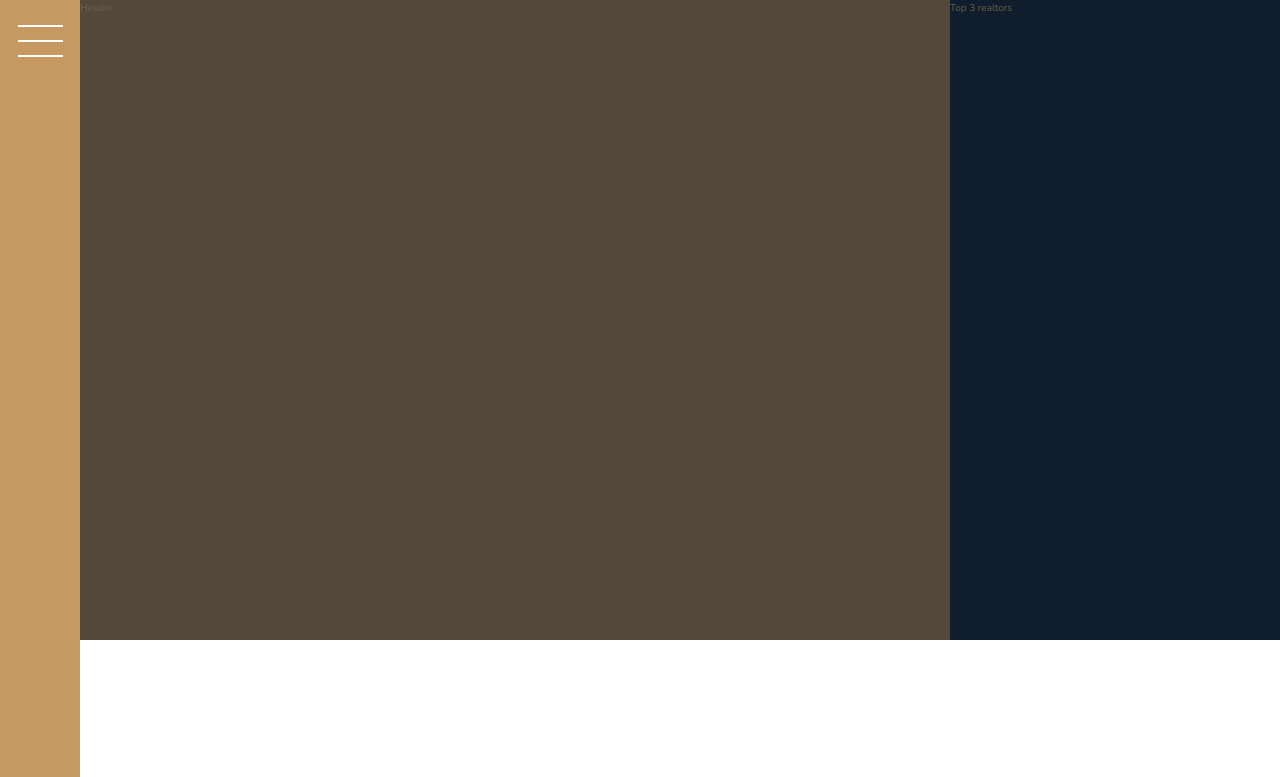
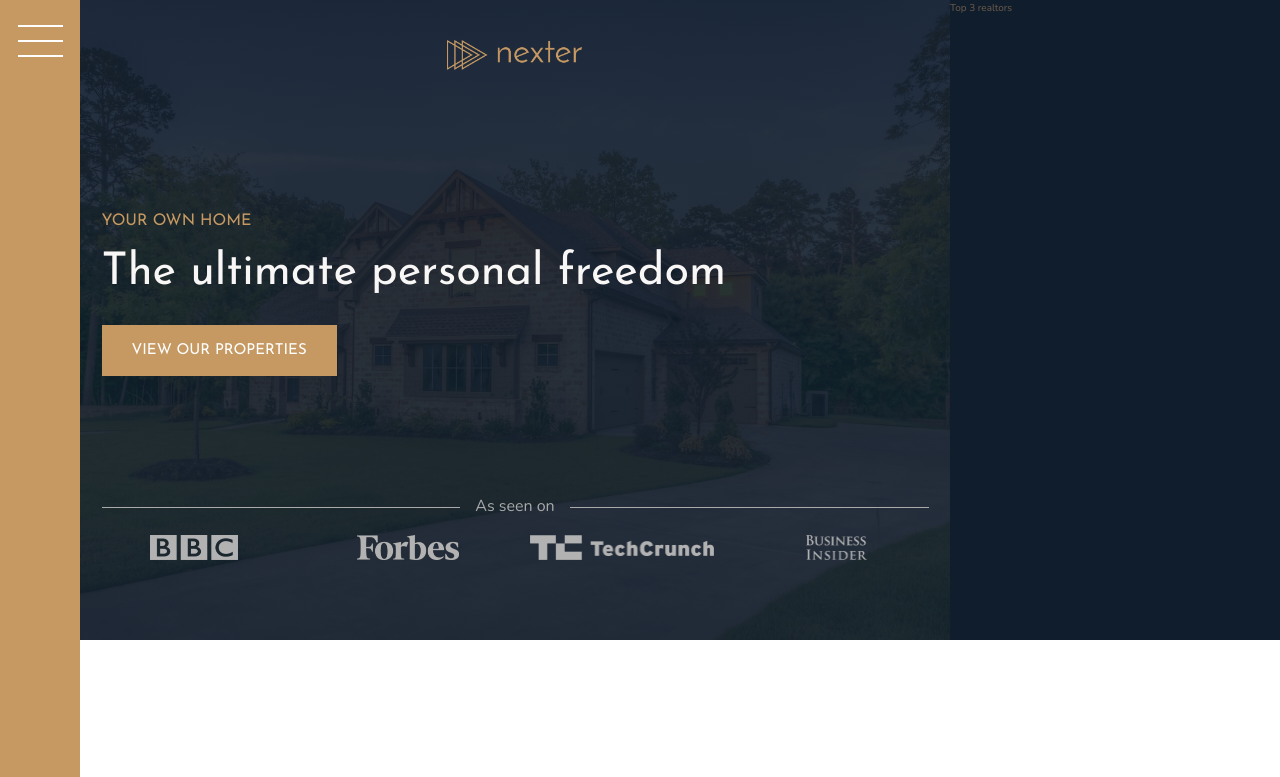
Before and after one commit to eben-k/nexter, a website: page index.html in a window 1280 px wide. Shown: the top 777 px of the page. Drawn offline with nearby package versions, Linux system fonts and the light colour scheme.

Commit message:
build header section - explore the use and differences with min-content and max-content - use fractional units to exploit viewport heights and widths

```diff
--- a/index.html
+++ b/index.html
@@ -19,7 +19,17 @@
       <button class="nav-btn"></button>
     </div>
     <header class="header">
-      Header
+      <img src="img/logo.png" alt="Nexter Logo" class="header__logo" />
+      <h3 class="heading-3">Your own home</h3>
+      <h1 class="heading-1">The ultimate personal freedom</h1>
+      <button class="btn header__btn">View our properties</button>
+      <div class="header__seenon-text">As seen on</div>
+      <div class="header__seenon-logos">
+        <img src="img/logo-bbc.png" alt="BBC Logo" />
+        <img src="img/logo-forbes.png" alt="Forbes Logo" />
+        <img src="img/logo-techcrunch.png" alt="Techcruch Logo" />
+        <img src="img/logo-bi.png" alt="BusinessInsider Logo" />
+      </div>
     </header>
     <div class="realtors">
       Top 3 realtors
--- a/sass/_header.scss
+++ b/sass/_header.scss
@@ -1,4 +1,59 @@
 .header {
   background-color: $color-grey-dark-1;
   grid-column: fullbleed-start / col-end 6;
+  background-image: linear-gradient(
+      rgba($color-secondary, 0.9),
+      rgba($color-secondary, 0.9)
+    ),
+    url(../img/hero.jpeg);
+  background-size: cover;
+  background-position: center;
+  padding: 8rem;
+  padding-top: 4rem;
+
+  display: grid;
+  grid-template-rows: 1fr min-content 6rem 1fr;
+  grid-template-columns: max-content;
+  grid-row-gap: 1.5rem;
+  justify-content: center;
+
+  &__logo {
+    height: 3rem;
+    justify-self: center;
+  }
+
+  &__btn {
+    align-self: start;
+    justify-self: start;
+  }
+
+  &__seenon-text {
+    display: grid;
+    grid-template-columns: 1fr max-content 1fr;
+    grid-column-gap: 1.5rem;
+    align-items: center;
+
+    font-size: 1.6rem;
+    color: $color-grey-light-2;
+
+    &::before,
+    &::after {
+      content: "";
+      height: 1px;
+      display: block;
+      background-color: currentColor;
+    }
+  }
+
+  &__seenon-logos {
+    display: grid;
+    grid-template-columns: repeat(4, 1fr);
+    grid-column-gap: 3rem;
+    justify-items: center;
+
+    img {
+      height: 2.5rem;
+      filter: brightness(70%);
+    }
+  }
 }
--- a/sass/_typography.scss
+++ b/sass/_typography.scss
@@ -5,6 +5,9 @@
 
 .heading-1 {
   @extend %heading;
+  font-size: 4.5rem;
+  color: $color-grey-light-1;
+  line-height: 1;
 }
 
 .heading-2 {
```
Also changed, not shown: css/style.css.
